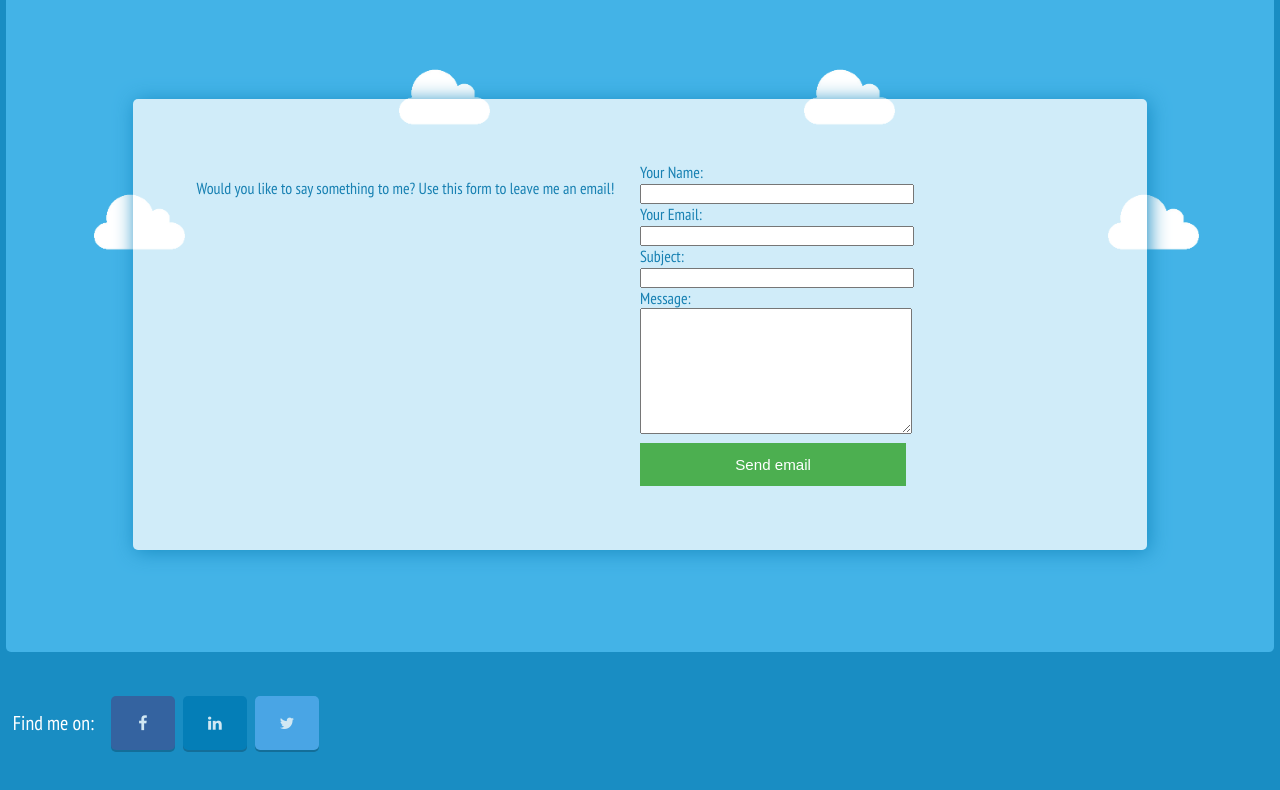
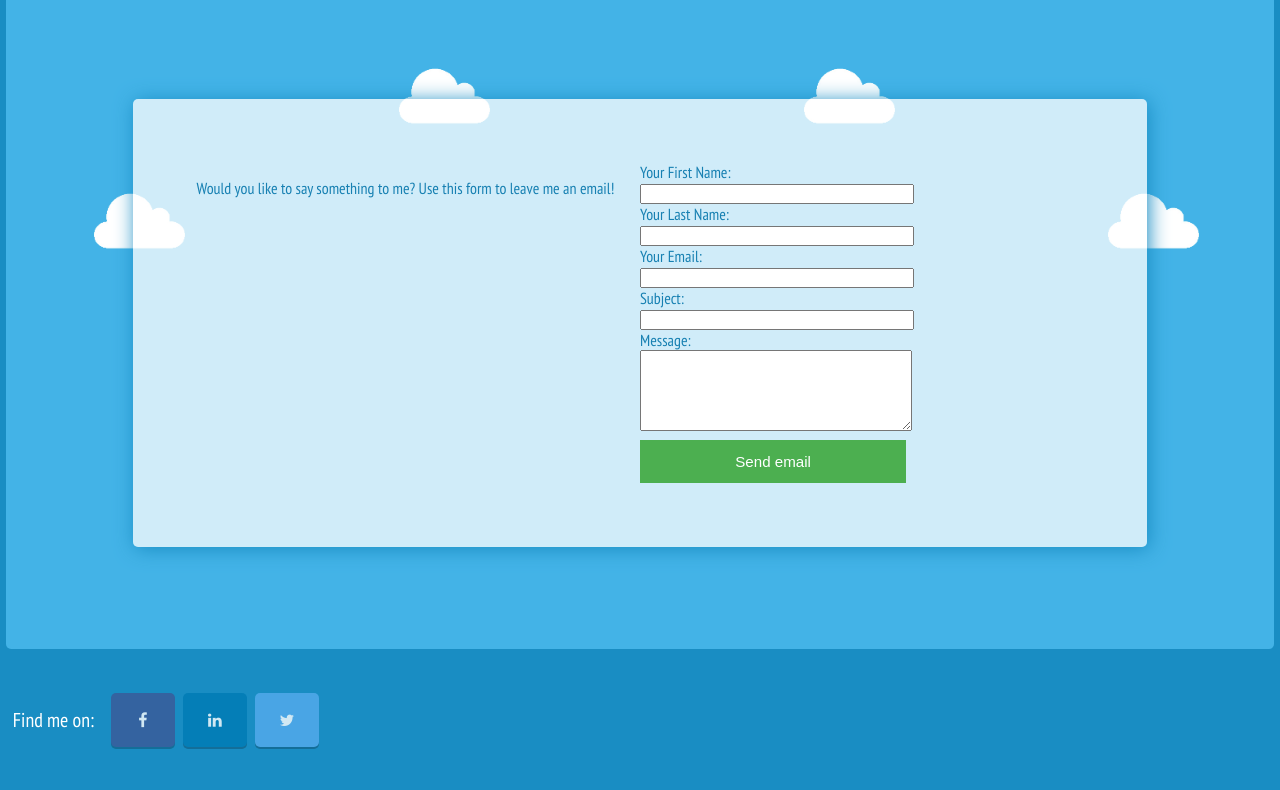
Before and after one commit to manbearpiggy/MBP_csy1018, a plain HTML site: page contact.html in a window 1280 px wide. Shown: the part 72-862 px from the top of the page. Drawn offline with Linux system fonts and the light colour scheme.

Commit message:
minor changes in form

```diff
--- a/contact.html
+++ b/contact.html
@@ -44,11 +44,12 @@
     <div class="main">
         <div class="section contact">
             <p class="contact_paragraph">Would you like to say something to me? Use this form to leave me an email!</p>
-            <div class="form"><form id="contact_form">
-                Your Name: <br><input type="text" name="Name" class="namefield"><br>
-                Your Email: <br><input type="text" name="Email" class="emailfield"><br>
-                Subject: <br><input type="text" name="Subject" class="subjectfield"><br>
-                Message: <br><textarea name="message" rows="8" cols="80"></textarea>
+            <div class="form"><form id="contact_form" method="post">
+                <label>Your First Name: </label><br><input type="text" name="Name" class="namefield"><br>
+                <label>Your Last Name: </label> <br><input type="text" name="Name" class="namefield"><br>
+                <label>Your Email: </label><br><input type="text" name="Email" class="emailfield"><br>
+                <label>Subject: </label><br><input type="text" name="Subject" class="subjectfield"><br>
+                <label>Message: </label><br><textarea name="message" rows="5" cols="80"></textarea>
                 <input id="sendbutton" type="submit" value="Send email" />
             </form></div>
 
```
Also changed, not shown: index.html (+1 -0 lines).
